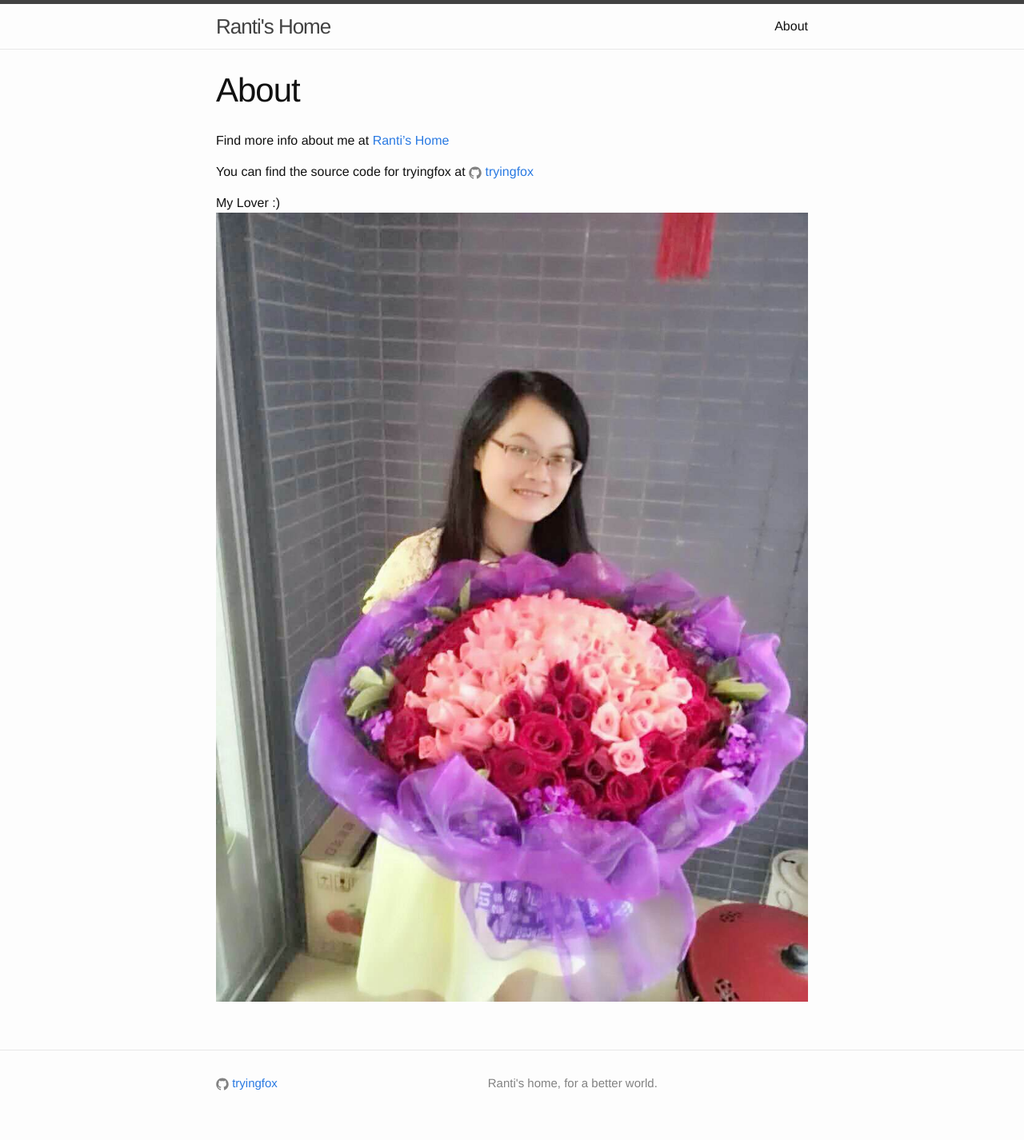
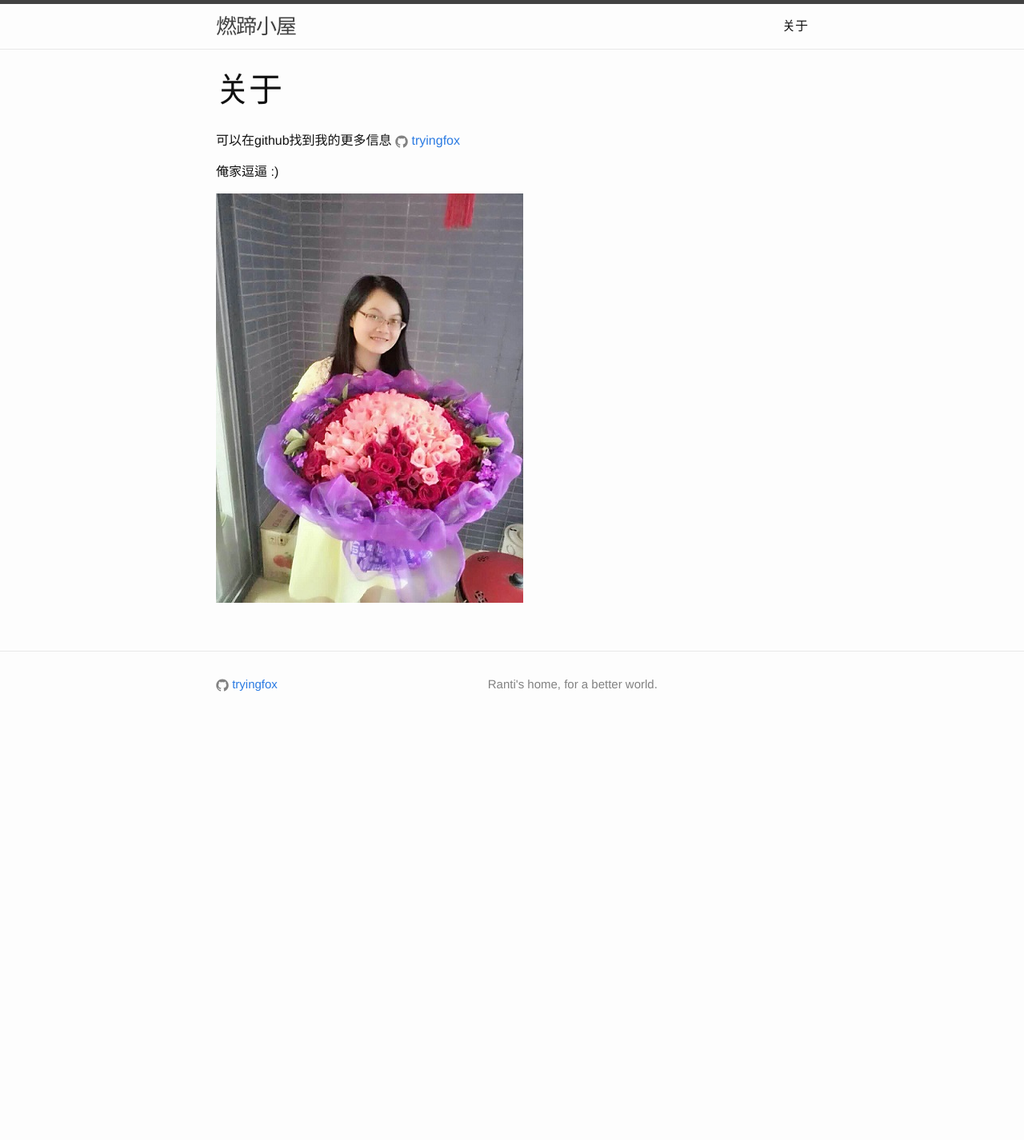
Before and after one commit to tryingfox/tryingfox.github.io, a Jekyll site: the page built from about.md, in a window 1280 px wide. Shown: the whole page at 80% size. Built offline with Jekyll 4.4.1, drawn with Linux system fonts in a browser that asks for light colours; after the commit the page ends 928 px from its top, so only the background shows below that.

Commit message:
modify my blog

```diff
--- a/_config.yml
+++ b/_config.yml
@@ -6,7 +6,7 @@
 # 'jekyll serve'. If you change this file, please restart the server process.
 
 # Site settings
-title: Ranti's Home
+title: 燃蹄小屋
 email: ranti@126.com
 description: > # this means to ignore newlines until "baseurl:"
   Ranti's home, for a better world.
--- a/about.md
+++ b/about.md
@@ -1,15 +1,14 @@
 ---
 layout: page
-title: About
+title: 关于
 permalink: /about/
 ---
 
-Find more info about me at [Ranti's Home][MyWeb]
+可以在github找到我的更多信息 {% include icon-github.html username="tryingfox" %}
 
-You can find the source code for tryingfox at
-{% include icon-github.html username="tryingfox" %}
 
-My Lover :)
+俺家逗逼 :)
+
 ![My Lover][MyLover]
 
 [MyWeb]: http://www.github.com/tryingfox
--- a/index.html
+++ b/index.html
@@ -4,7 +4,7 @@ layout: default
 
 <div class="home">
 
-  <h1 class="page-heading">Posts</h1>
+  <!-- <h1 class="page-heading">Posts</h1> -->
 
   <ul class="post-list">
     {% for post in site.posts %}
```
Also changed, not shown: image/girl.jpg.
